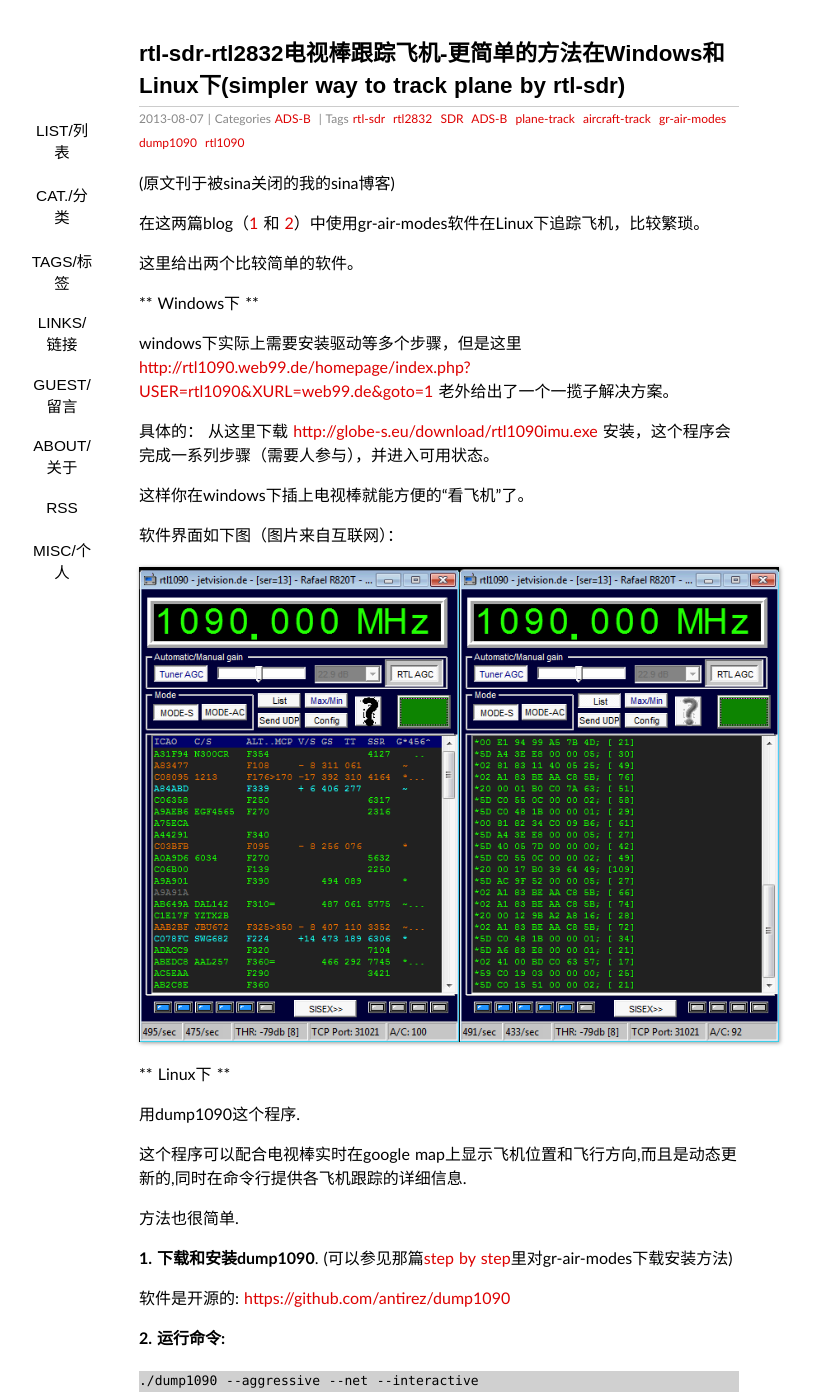
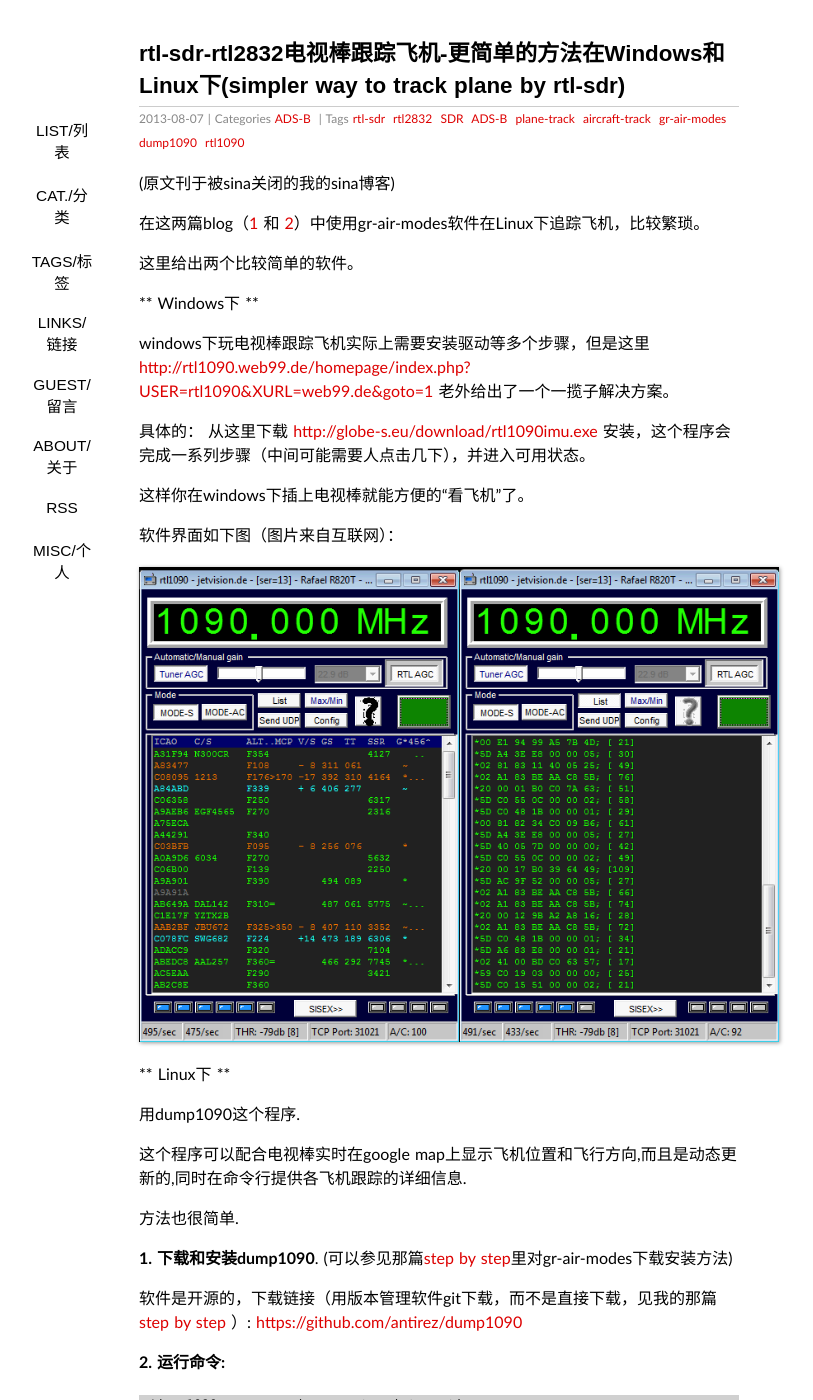
Before and after one commit to sdr-x/sdr-x.github.io, a Jekyll site: the page built from _posts/2013-08-07-rtl-sdr-rtl2832电视棒跟踪飞机-更简单的方法在Windows和Linux下(simpler way to track plane by rtl-sdr).md, in a window 1280 px wide and 1400 px high. Shown: the whole window, without its empty margins (201-1014 px from the left). Built offline with Jekyll 4.4.1, drawn with Linux system fonts in a browser that asks for light colours; some web fonts are replaced; Markdown is read by kramdown in place of the engine named in the settings; comment, search, counter and statistics services are not loaded; some of the changed text lies outside the part shown.

Commit message:
Update 2013-08-07-rtl-sdr-rtl2832电视棒跟踪飞机-更简单的方法在Windows和Linux下(simpler way to track plane by rtl-sdr).md

```diff
--- a/_posts/2013-08-07-rtl-sdr-rtl2832电视棒跟踪飞机-更简单的方法在Windows和Linux下(simpler way to track plane by rtl-sdr).md
+++ b/_posts/2013-08-07-rtl-sdr-rtl2832电视棒跟踪飞机-更简单的方法在Windows和Linux下(simpler way to track plane by rtl-sdr).md
@@ -15,10 +15,10 @@ tags:  rtl-sdr rtl2832 SDR ADS-B plane-track aircraft-track gr-air-modes dump109
 
 ** Windows下 **
 
-windows下实际上需要安装驱动等多个步骤，但是这里 [http://rtl1090.web99.de/homepage/index.php?USER=rtl1090&XURL=web99.de&goto=1](http://rtl1090.web99.de/homepage/index.php?USER=rtl1090&XURL=web99.de&goto=1)
+windows下玩电视棒跟踪飞机实际上需要安装驱动等多个步骤，但是这里 [http://rtl1090.web99.de/homepage/index.php?USER=rtl1090&XURL=web99.de&goto=1](http://rtl1090.web99.de/homepage/index.php?USER=rtl1090&XURL=web99.de&goto=1)
 老外给出了一个一揽子解决方案。
 
-具体的： 从这里下载 [http://globe-s.eu/download/rtl1090imu.exe](http://globe-s.eu/download/rtl1090imu.exe) 安装，这个程序会完成一系列步骤（需要人参与），并进入可用状态。
+具体的： 从这里下载 [http://globe-s.eu/download/rtl1090imu.exe](http://globe-s.eu/download/rtl1090imu.exe) 安装，这个程序会完成一系列步骤（中间可能需要人点击几下），并进入可用状态。
 
 这样你在windows下插上电视棒就能方便的“看飞机”了。
 
@@ -36,7 +36,7 @@ windows下实际上需要安装驱动等多个步骤，但是这里 [http://rtl1
 
 **1. 下载和安装dump1090**. (可以参见那篇[step by step](http://sdr-x.github.io/rtl-sdr-rtl2832%E7%94%B5%E8%A7%86%E6%A3%92%E8%B7%9F%E8%B8%AA%E9%A3%9E%E6%9C%BAstep-by-step%E6%95%99%E7%A8%8B%28tutorial%20ADS-B%20aircraft%20tracking%20by%20rtl-sdr%20rtl2832%20gr-air-modes%29/)里对gr-air-modes下载安装方法)
 
-软件是开源的: [https://github.com/antirez/dump1090](https://github.com/antirez/dump1090)
+软件是开源的，下载链接（用版本管理软件git下载，而不是直接下载，见我的那篇[step by step](http://sdr-x.github.io/rtl-sdr-rtl2832%E7%94%B5%E8%A7%86%E6%A3%92%E8%B7%9F%E8%B8%AA%E9%A3%9E%E6%9C%BAstep-by-step%E6%95%99%E7%A8%8B%28tutorial%20ADS-B%20aircraft%20tracking%20by%20rtl-sdr%20rtl2832%20gr-air-modes%29/) ）: [https://github.com/antirez/dump1090](https://github.com/antirez/dump1090)
 
 **2. 运行命令:**
 
@@ -52,6 +52,6 @@ google map会自动打开, 右侧栏会看到目前地图上飞机的数量和
 
 地图上看不到?不要急,你需要手工把地图平移缩放到你所在地点周围,你就能看到箭头样子的飞机了.
 
-下图是在室内抓到的一架飞机: 南五环外一个朝南的箭头.
+下图是在室内抓到的一架飞机: 南五环外一架往南飞的飞机 -- 图中那个朝南的箭头.
 
 ![](../media/rtl-sdr-dump1090.jpg)
```
